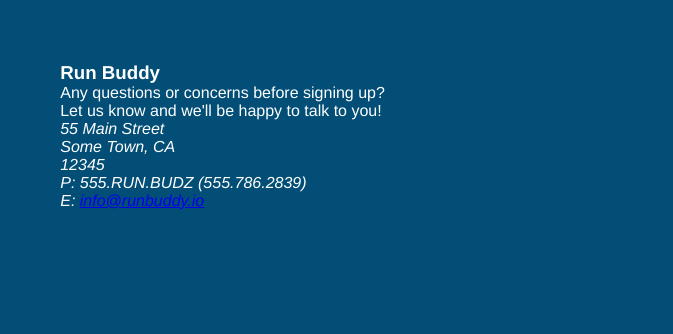
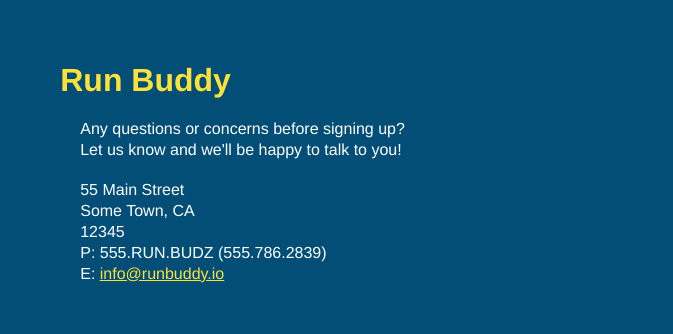
Before and after one commit to CarterSloan/run-buddy, a plain HTML site: page index.html in a window 1280 px wide. Shown: the part 4157-4491 px from the top of the page, 607-1280 px from the left. Drawn offline with Linux system fonts and the light colour scheme.

Commit message:
finished landing page

```diff
--- a/assets/css/style.css
+++ b/assets/css/style.css
@@ -210,7 +210,7 @@ section {
 .trainer-bio h4 {
     font-weight: lighter;
     font-size: 26px;
-    margin-bottm: 25px;
+    margin-bottom: 25px;
 }
 
 .trainer-bio p {
@@ -241,6 +241,22 @@ section {
     color: white;
 }
 
+.contact-info h3 {
+    color: #fce138;
+    font-size: 32px;
+}
+
+.contact-info p, .contact-info address {
+    margin: 20px;
+    line-height: 1.3;
+    font-size 23px;
+    font-style: normal;
+    line-height: 1.3;
+}
+
+.contact-info a {
+    color: #fce138;
+}
 .text-left {
     text-align: left;
 }
```
Also changed, not shown: index.html (indentation only).
